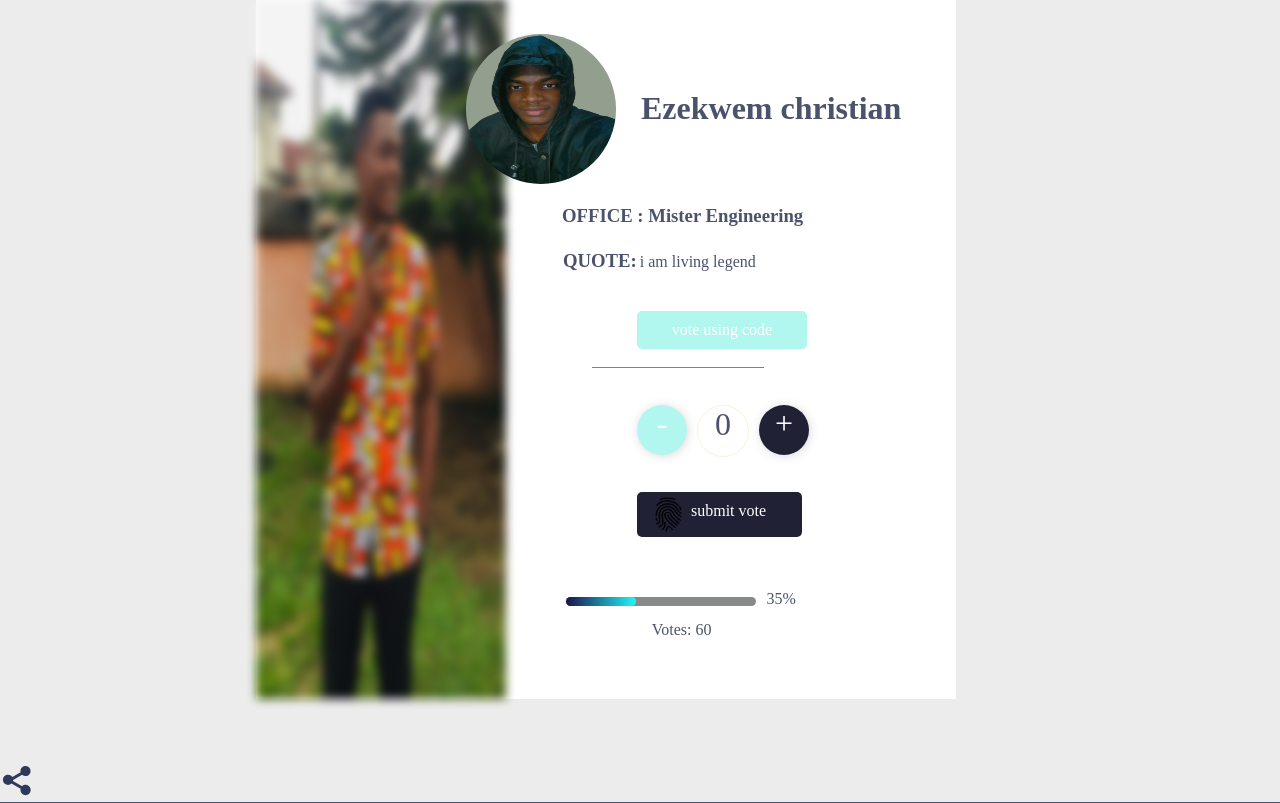
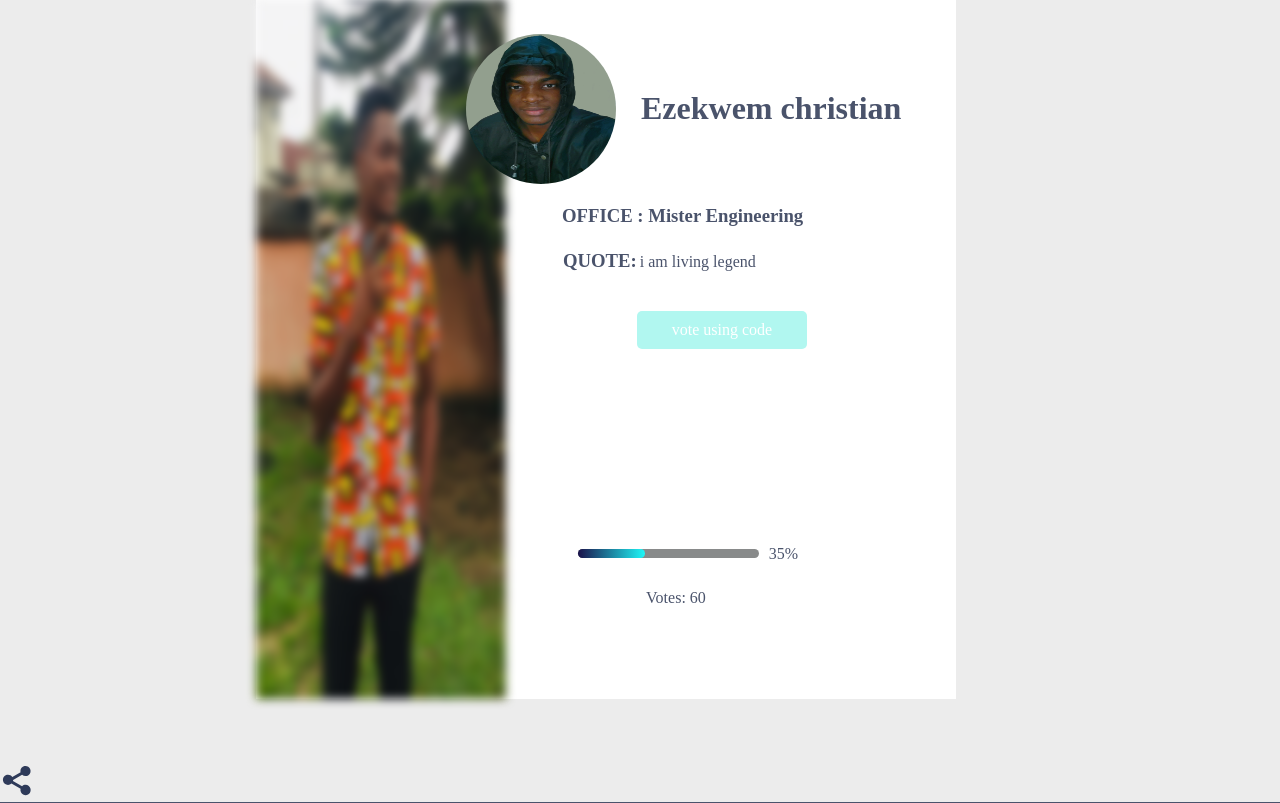
Before and after one commit to WinterDevelopers/fibble-box, a Django app: page /candidate/1/ in a window 1280 px wide. Shown: the part 136-939 px from the top of the page. Run offline with Django 3.2, Linux system fonts and the light colour scheme; data comes from the database, SQL or seed files in the repository; both versions use the stored data as it was after the commit.

Commit message:
removed the online card voting functionality

```diff
--- a/static/css/fibblebox.css
+++ b/static/css/fibblebox.css
@@ -696,6 +696,13 @@ height: 50%;
     border-radius: 50%;
     color: white;
     text-align: center;
+    position: relative;
+
+}
+.code-option-close > div{
+    position: absolute;
+    top: 10%;
+    left: 38%;
 }
 .comperism{
     position: relative;
--- a/static/js/fibblebox.js
+++ b/static/js/fibblebox.js
@@ -60,7 +60,7 @@ var vote_add = document.getElementById('candidate-btn-plus');
 
 
 
-vote_remove.onclick=function(){
+/*vote_remove.onclick=function(){
     if (candidate_count > 1) {
         candidate_count -= 1
         vote_count.innerHTML = candidate_count
@@ -79,7 +79,7 @@ vote_add.onclick = function(){
     vote_count.innerHTML = candidate_count
 };
 
-console.log(candidate_count)
+console.log(candidate_count)*/
 
 //using code to vote
 
--- a/templates/candidate.html
+++ b/templates/candidate.html
@@ -18,7 +18,7 @@
             <div class="code-option">
                 <div id="code-option-content" class="no-display">
                     <div class="code-option-close">
-                        <p style="padding-bottom: 10px;">x</p>
+                        <div>x</div>
                     </div>
                     <p style="text-align: center;">input your code below</p>
                     <form method="POST">
@@ -32,9 +32,8 @@
 
             </div>
         </div>
-        <div style="background-color: grey;  width: 60%; position: relative; top: -2px; height: 1px; margin-top: 20px; margin-left: 55px;"></div>
-        <!--<div style="margin-left: 60%;margin-top: 20px;">OR</div>-->
-        <div class="candidate-vote">
+
+       <!-- <div class="candidate-vote">
             <div id="candidate-btn-minus" class="candidate-btn-minus" >
                 -
             </div>
@@ -48,12 +47,13 @@
         <div class="candidate-submit">
             <img src="{% static 'images/finger-print.png' %}" alt="" height="35px" width="35px">
             <div>submit vote</div>
-        </div>
-        <div style="position: relative; height: 60px;">
-            <div style="position: absolute; top:140%; left: 40%;"> Votes: {{candidate.votes}}</div>
-            <div style="position: absolute; top:100%; left: 10%; background-color: rgb(136, 138, 138); height: 5px; width:65%; padding: 2px; border-radius: 5px;" ></div>
-            <div style="position: absolute; top:100%; left: 10%;background-image:linear-gradient(to right, rgb(27, 18, 75),rgb(30, 247, 247)); height:5px; width:{% widthratio candidate.votes candidate.office.office_total_votes 65 %}%; padding:2px; border-radius:5px;" ></div>
-            <div style="position: absolute; top:88%; left: 80%;"> {% widthratio candidate.votes candidate.office.office_total_votes 100 %}% </div>
+        </div> -->
+        <div style="position: relative; height: 200px;">
+            <div style="position: absolute; top:120%; left: 40%;"> Votes: {{candidate.votes}}</div>
+            <div style="position: absolute; top:100%; left: 15%; background-color: rgb(136, 138, 138); height: 5px; width:65%; padding: 2px; border-radius: 5px;" ></div>
+            <div style="position: absolute; top:100%; left: 15%;background-image:linear-gradient(to right, rgb(27, 18, 75),rgb(30, 247, 247));
+             height:5px; width:{% widthratio candidate.votes candidate.office.office_total_votes 65 %}%; padding:2px; border-radius:5px;" ></div>
+            <div style="position: absolute; top:98%; left: 85%;"> {% widthratio candidate.votes candidate.office.office_total_votes 100 %}% </div>
         </div>
     </div>
 </div>
```
Also changed, not shown: db.sqlite3.
